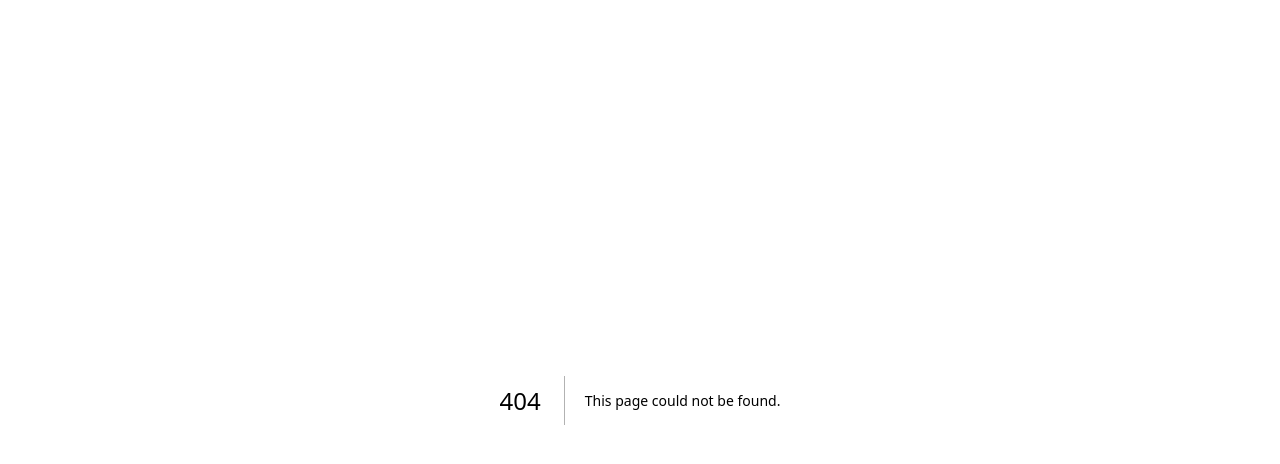
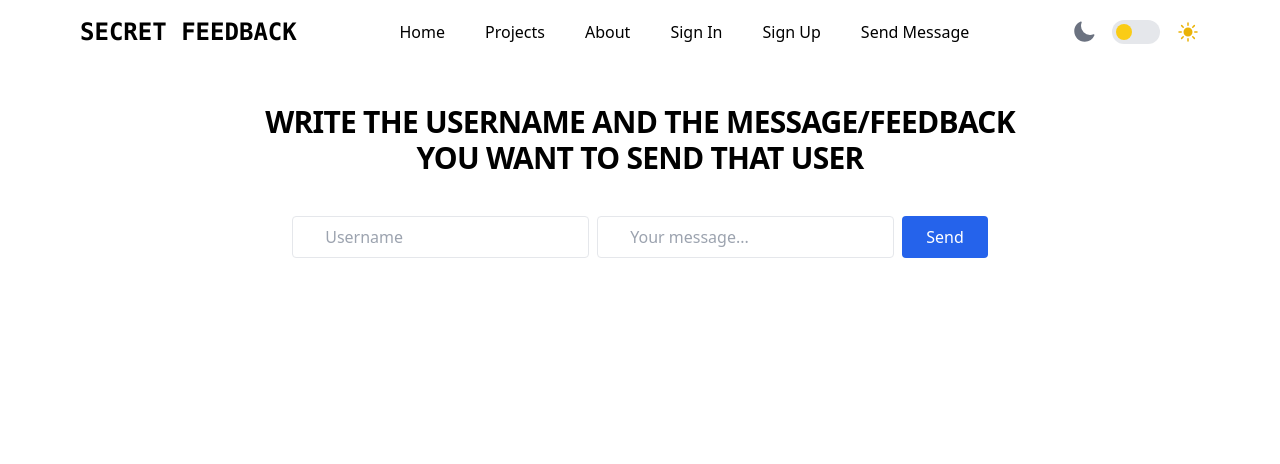
Before and after one commit to shahzaibam/secret-feedback, a Next.js app: page /send-message in a window 1280 px wide. Before the commit this address had no page. Shown: the top 464 px of the page. Built offline with nearby package versions, Linux system fonts and the light colour scheme.

Commit message:
process of sending messages done, falta que se vean los mensajes en la cuenta del usuario

```diff
--- a/src/app/Components/Navbar.tsx
+++ b/src/app/Components/Navbar.tsx
@@ -32,7 +32,7 @@ const Navbar = () => {
 
                 <div>
                     <ul className='flex gap-10 items-center'>
-                        {[{ label: "Services", href: "/services" },
+                        {[{ label: "Home", href: "/" },
                         { label: "Projects", href: "/projects" },
                         { label: "About", href: "/about" },
                         ].map((item, index) => (
@@ -52,6 +52,12 @@ const Navbar = () => {
                                 <li>
                                     <Link href="/sign-up">
                                         <button>Sign Up</button>
+                                    </Link>
+                                </li>
+
+                                <li>
+                                    <Link href="/send-message">
+                                        <button>Send Message</button>
                                     </Link>
                                 </li>
                             </>
--- /dev/null
+++ b/src/app/Components/SendMessageInput.tsx
@@ -0,0 +1,81 @@
+"use client"
+import React, { useEffect, useState } from 'react'
+
+const SendMessageInput = () => {
+    const [username, setUsername] = useState("");
+    const [message, setMessage] = useState("");
+    const [status, setStatus] = useState<string | null>(null);
+
+    async function handleSendFeedback(e: React.FormEvent<HTMLFormElement>) {
+        e.preventDefault();
+
+        try {
+            const res = await fetch("/api/send-message", {
+                method: "POST",
+                headers: { "Content-Type": "application/json" },
+                body: JSON.stringify({ username, message }),
+            });
+
+            const data = await res.json();
+
+            if (data.success) {
+                setStatus("✅ Message sent successfully!");
+                setUsername("");
+                setMessage("");
+            } else {
+                setStatus(`❌ ${data.message}`);
+            }
+        } catch (err) {
+            console.error("Error sending message:", err);
+            setStatus("❌ Something went wrong.");
+        }
+    }
+
+    useEffect(() => {
+        if (status) {
+            const timer = setTimeout(() => {
+                setStatus(null);
+            }, 3000);
+            return () => clearTimeout(timer);
+        }
+    }, [status]);
+
+    return (
+        <div className='w-auto'>
+            <div className='text-center'>
+
+                <h1 className='text-3xl font-semibold py-10 tracking-tight uppercase'>
+                    Write the username and the message/feedback <br /> you want to send that user
+                </h1>
+
+                <form onSubmit={handleSendFeedback} className="flex justify-center gap-2 flex-wrap">
+                    <input
+                        type="text"
+                        placeholder="Username"
+                        className="border p-2 px-8 rounded"
+                        value={username}
+                        onChange={(e) => setUsername(e.target.value)}
+                    />
+
+                    <input
+                        type="text"
+                        placeholder="Your message..."
+                        className="border p-2 px-8 rounded"
+                        value={message}
+                        onChange={(e) => setMessage(e.target.value)}
+                    />
+
+                    <input
+                        type='submit'
+                        value="Send"
+                        className='bg-blue-600 text-white p-2 px-6 rounded cursor-pointer'
+                    />
+                </form>
+
+                {status && <p className="mt-4 text-lg">{status}</p>}
+            </div>
+        </div>
+    )
+}
+
+export default SendMessageInput;
--- /dev/null
+++ b/src/app/api/send-message/route.tsx
@@ -0,0 +1,60 @@
+import dbConnect from "@/lib/dbConnect";
+import UserModel from "@/model/User";
+import MessageModel, { Message } from "@/model/Message";
+import { NextRequest } from "next/server";
+
+export async function POST(req: NextRequest) {
+    await dbConnect();
+
+    try {
+        const { username, message } = await req.json();
+
+        if (!username || !message) {
+            return new Response(
+                JSON.stringify({ success: false, message: "Username and message are required" }),
+                { status: 400 }
+            );
+        }
+
+
+
+        const user = await UserModel.findOne({ username });
+
+        if (!user) {
+            return new Response(
+                JSON.stringify({ success: false, message: "User not found" }),
+                { status: 404 }
+            );
+        }
+
+        if (!user.isAcceptingMessage) {
+            return new Response(
+                JSON.stringify({ success: false, message: "User is not accepting messages" }),
+                { status: 403 }
+            );
+        }
+
+
+        // Crear y guardar mensaje en Messages collection
+        const newMessage = new MessageModel({
+            content: message,
+            createdAt: new Date(),
+        });
+
+        await newMessage.save();
+
+        user.messages.push({ content: message, createdAt: new Date() } as Message);
+        await user.save();
+
+        return new Response(
+            JSON.stringify({ success: true, message: "Message sent successfully" }),
+            { status: 200 }
+        );
+    } catch (error) {
+        console.error("Error sending message:", error);
+        return new Response(
+            JSON.stringify({ success: false, message: "Internal server error" }),
+            { status: 500 }
+        );
+    }
+}
--- /dev/null
+++ b/src/app/send-message/page.tsx
@@ -0,0 +1,14 @@
+import React from 'react'
+import Navbar from '../Components/Navbar'
+import SendMessageInput from '../Components/SendMessageInput'
+
+const page = () => {
+    return (
+        <>
+            <Navbar />
+            <SendMessageInput />
+        </>
+    )
+}
+
+export default page
```
